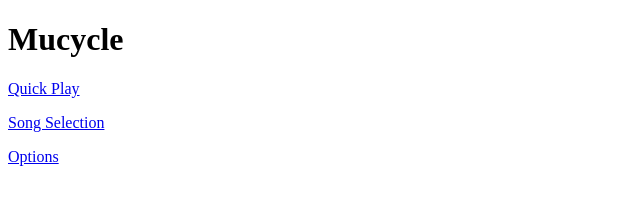
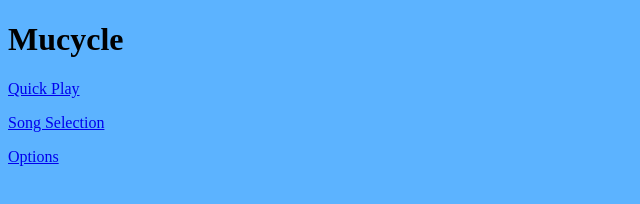
Before and after one commit to princevietle/mucycle, a website: page static/index.html in a window 1280 px wide. Shown: the whole page, without its empty margins (0-640 px from the left). Drawn offline with Linux system fonts and the light colour scheme.

Commit message:
Changed background color and fixed game page

```diff
--- a/static/index.html
+++ b/static/index.html
@@ -1,5 +1,11 @@
 <!DOCTYPE html>
 <head><title>Mucycle</title></head>
+
+<style>
+body {
+	background-color: #5CB3FF
+}
+</style>
 
 <body>
 	<div>
```
Also changed, not shown: static/game.html (+1 -1 lines).
